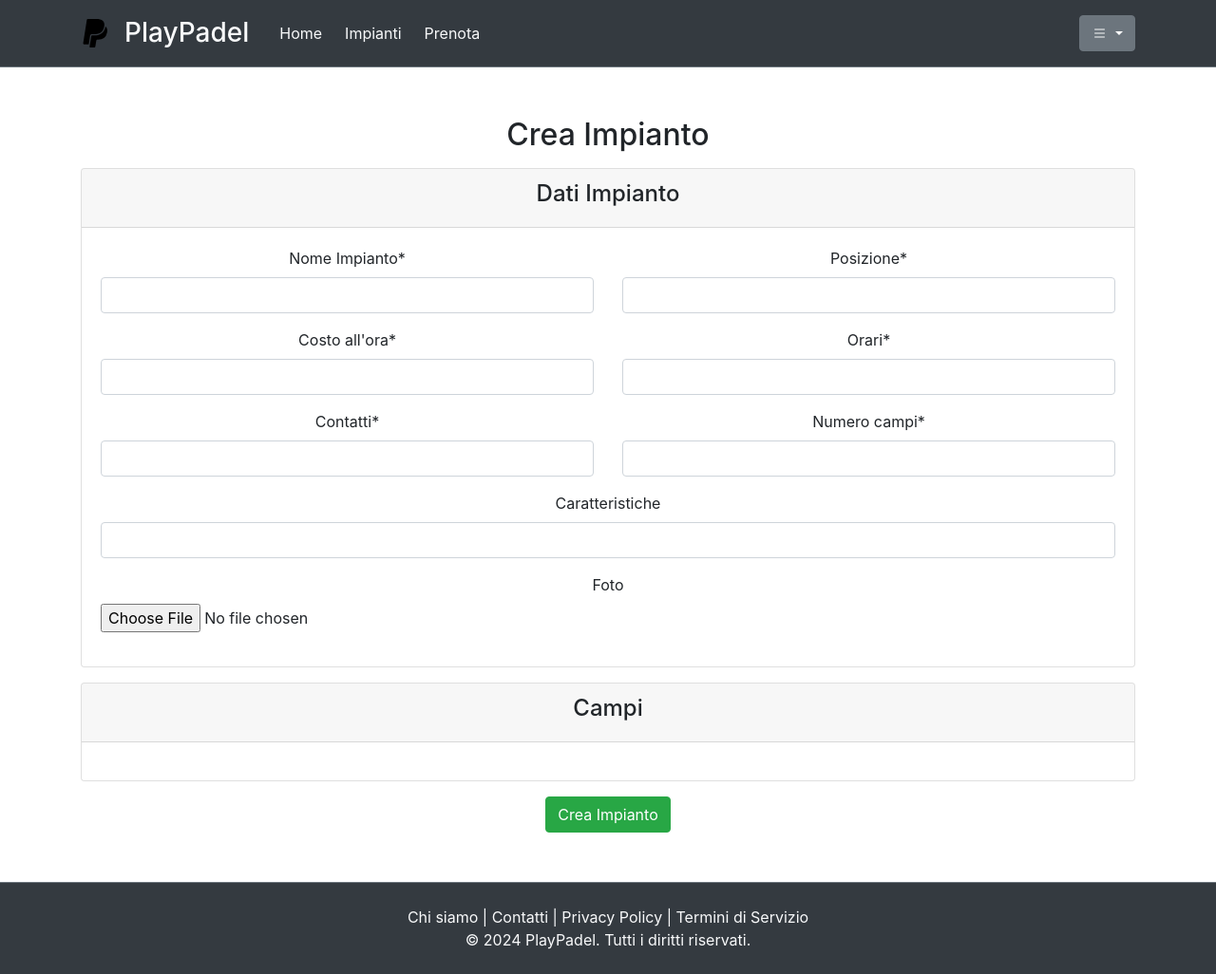
After one commit to giammy02/progTW, a Django app: page /gestore/registra_impianto/ in a window 1280 px wide. The commit adds this page. Shown: the whole page at 95% size. Run offline with Django 4.2, Linux system fonts and the light colour scheme; the visitor is signed in with stand-in values (Sample User, id 1); some libraries are stand-ins or nearby versions.

Commit message:
Finished users SignUp and Impianto/Campi creation

```diff
--- a/playPadel/playPadel/urls.py
+++ b/playPadel/playPadel/urls.py
@@ -23,7 +23,7 @@ urlpatterns = [
     path('accounts/login/', website.MyLoginView.as_view(), name='login'),
     path('accounts/logout/', website.logout_request, name='logout'),
     path('accounts/signup/', website.SignUpView.as_view(), name='registrati'),
-    path('accounts/signup/cliente/', cliente.ClienteSignUpView.as_view(), name='registra_cliente'),
-    path('accounts/signup/gestore/', gestore.GestoreSignUpView.as_view(), name='registra_gestore'),
+    path('accounts/signup/cliente/', cliente.registrazione_cliente, name='registra_cliente'),
+    path('accounts/signup/gestore/', gestore.registrazione_gestore, name='registra_gestore'),
     path('admin/', admin.site.urls),
 ]
--- a/playPadel/templates/playPadel/base.html
+++ b/playPadel/templates/playPadel/base.html
@@ -35,14 +35,14 @@
                             </button>
                             <div class="dropdown-menu dropdown-menu-right" aria-labelledby="dropdownMenu">
                                 <h6 class="dropdown-header">Accesso effettuato come <strong>{{ user.username }}</strong></h6>
-                                {% if user.is_cliente %}
+                                {% if user.is_staff %}
+                                    <a href="{% url 'website:gestore:dashboard_gestore' %}" class="dropdown-item">Dashboard & Impianto</a>
+                                    <a href="{% url 'website:gestore:modifica_gestore' %}" class="dropdown-item">Modifica dati</a>
+                                    <a href="{% url 'website:gestore:modifica_impianto_gestore' %}" class="dropdown-item">Modifica impianto</a>
+                                {% elif user.is_cliente %}
                                     <a href="{% url 'website:cliente:dashboard_cliente' %}" class="dropdown-item">Dashboard & Storico</a>
                                     <a href="{% url 'website:cliente:modifica_cliente' %}" class="dropdown-item">Modifica dati</a>
                                     <a href="{% url 'website:cliente:prenotazioni_cliente' %}" class="dropdown-item">Prenotazioni</a>
-                                {% elif user.is_staff %}
-                                    <a href="{% url 'website:gestore:dashboard_gestore' %}" class="dropdown-item">Dashboard & Impianto</a>
-                                    <a href="{% url 'website:gestore:modifica_gestore' %}" class="dropdown-item">Modifica dati</a>
-                                    <a href="{% url 'website:gestore:modifica_impianto_gestore' %}" class="dropdown-item">Modifica impianto</a>
                                 {% endif %}
                                 <div class="dropdown-divider"></div>
                                 <a href="{% url 'logout' %}" class="dropdown-item">Esci</a>
--- a/playPadel/website/forms.py
+++ b/playPadel/website/forms.py
@@ -1,32 +1,76 @@
 from django import forms
 from django.contrib.auth.forms import UserCreationForm
+from django.forms import inlineformset_factory
 
 from .models import *
 
 
-class ClienteSignUpForm(UserCreationForm):
+# Form per username e password valido per entrambi i tipi di user
+class UserSignUpForm(UserCreationForm):
     class Meta(UserCreationForm.Meta):
         model = Users
 
-    def save(self, commit=True):
-        user = super().save(commit=False)
-        user.is_cliente = True
-        if commit:
-            user.save()
-        return user
+
+# Seconda colonna del form per nome, cognome ed email (valido per entrambi gli user)
+class Step2UserForm(forms.ModelForm):
+    first_name = forms.CharField(required=True, label="Nome")
+    last_name = forms.CharField(required=True, label="Cognome")
+    email = forms.EmailField(required=True, label="Email")
+
+    class Meta:
+        model = Users
+        fields = ['first_name', 'last_name', 'email']
 
 
-class GestoreSignUpForm(UserCreationForm):
-    class Meta(UserCreationForm.Meta):
-        model = Users
+# Form specifico per Cliente per impostare foto profilo
+class ClienteForm(forms.ModelForm):
 
-    def save(self, commit=True):
-        user = super().save(commit=False)
-        user.is_staff = True
-        if commit:
-            user.save()
-        return user
+    class Meta:
+        model = Cliente
+        fields = ['foto']
 
+
+# Form specifico per Gestore per impostare foto profilo
+class GestoreForm(forms.ModelForm):
+
+    class Meta:
+        model = Gestore
+        fields = ['foto']
+
+
+# Form per la creazione di un nuovo impianto
+class ImpiantoForm(forms.ModelForm):
+
+    class Meta:
+        model = Impianto
+        fields = ['nome', 'foto', 'numero_campi', 'posizione', 'orari', 'prezzi', 'contatti', 'caratteristiche']
+        widgets = {
+            'nome': forms.TextInput(attrs={'class': 'form-control'}),
+            'foto': forms.FileInput(attrs={'class': 'form-control-file'}),
+            'numero_campi': forms.NumberInput(attrs={'class': 'form-control', 'min': 1}),
+            'posizione': forms.TextInput(attrs={'class': 'form-control'}),
+            'orari': forms.TextInput(attrs={'class': 'form-control', 'label': 'Costo orario'}),
+            'prezzi': forms.TextInput(attrs={'class': 'form-control'}),
+            'contatti': forms.TextInput(attrs={'class': 'form-control'}),
+            'caratteristiche': forms.TextInput(attrs={'class': 'form-control'})
+        }
+
+
+class CampoForm(forms.ModelForm):
+    TIPI_CAMPO = [
+        ('Indoor', 'Indoor'),
+        ('Outdoor', 'Outdoor'),
+    ]
+
+    tipologia = forms.ChoiceField(choices=TIPI_CAMPO, widget=forms.Select(attrs={'class': 'form-control'}))
+
+    class Meta:
+        model = Campo
+        fields = ['numero', 'tipologia']
+
+    def __init__(self, *args, **kwargs):
+        super(CampoForm, self).__init__(*args, **kwargs)
+        self.fields['numero'].widget.attrs['readonly'] = True
 
 class EditClienteForm(forms.ModelForm):
     old_password = forms.CharField(
@@ -47,10 +91,9 @@ class EditClienteForm(forms.ModelForm):
 
     class Meta:
         model = Cliente
-        fields = ['user', 'eta', 'foto']
+        fields = ['user', 'foto']
         widgets = {
             'user': forms.TextInput(attrs={'class': 'form-control'}),
-            'eta': forms.NumberInput(attrs={'class': 'form-control'}),
             'foto': forms.ClearableFileInput(attrs={'class': 'form-control-file'}),
         }
 
@@ -81,19 +124,17 @@ class UserForm(forms.ModelForm):
 
 
 class PrenotazioneForm(forms.ModelForm):
-
     class Meta:
         model = Prenotazione
         fields = ['data']
         widgets = {'data': forms.DateInput(attrs={
-                'class': 'form-control',
-                'type': 'date',
-            }),
+            'class': 'form-control',
+            'type': 'date',
+        }),
         }
 
 
 class CercaDisponibilita(forms.ModelForm):
-
     class Meta:
         model = Prenotazione
         fields = ['data']
--- /dev/null
+++ b/playPadel/website/templates/gestore/crea_impianto.html
@@ -0,0 +1,94 @@
+{% extends "playPadel/base.html" %}
+
+{% load crispy_forms_tags %}
+{% load crispy_forms_filters %}
+
+{% block title %} PlayPadel - Modifica dati {% endblock %}
+
+{% block content %}
+
+    <section class="section py-1" style="min-height: 83vh;">
+        <div class="container bg-white text-black text text-center py-5">
+            <div class="col-md-12 text-center">
+                <h2>Crea Impianto</h2>
+            </div>
+            <form method="POST" enctype="multipart/form-data">
+                {% csrf_token %}
+
+                <div class="card my-3">
+                    <div class="card-header">
+                        <h4>Dati Impianto</h4>
+                    </div>
+                    <div class="card-body">
+                        <div class="row">
+                            <div class="col-md-6">
+                                <div class="form-group">
+                                    <label for="nome">Nome Impianto*</label>
+                                    {{ impianto_form.nome }}
+                                </div>
+                            </div>
+                            <div class="col-md-6">
+                                <div class="form-group">
+                                    {{ impianto_form.posizione|as_crispy_field }}
+                                </div>
+                            </div>
+                        </div>
+                        <div class="row">
+                            <div class="col-md-6">
+                                <div class="form-group">
+                                    <label for="prezzi">Costo all'ora*</label>
+                                    {{ impianto_form.prezzi }}
+                                </div>
+                            </div>
+                            <div class="col-md-6">
+                                <div class="form-group">
+                                    {{ impianto_form.orari|as_crispy_field }}
+                                </div>
+                            </div>
+                        </div>
+                        <div class="row">
+                            <div class="col-md-6">
+                                <div class="form-group">
+                                    {{ impianto_form.contatti|as_crispy_field }}
+                                </div>
+                            </div>
+                            <div class="col-md-6">
+                                <div class="form-group">
+                                    {{ impianto_form.numero_campi|as_crispy_field }}
+                                </div>
+                            </div>
+                        </div>
+                        <div class="form-group">
+                            {{ impianto_form.caratteristiche|as_crispy_field }}
+                        <div class="form-group mt-3">
+                            {{ impianto_form.foto|as_crispy_field }}
+                        </div>
+                        </div>
+                    </div>
+                </div>
+
+                <div class="card mb-3">
+                    <div class="card-header">
+                        <h4>Campi</h4>
+                    </div>
+                    <div class="card-body">
+                        {{ campo_formset.management_form }}
+                        {% for form in campo_formset %}
+                            <div class="form-row mb-2">
+                                <div class="form-group col-md-6">
+                                    {{ form.numero|as_crispy_field }}
+                                </div>
+                                <div class="form-group col-md-6">
+                                    {{ form.tipologia|as_crispy_field }}
+                                </div>
+                            </div>
+                        {% endfor %}
+                    </div>
+                </div>
+
+                <button type="submit" class="btn btn-success">Crea Impianto</button>
+            </form>
+        </div>
+    </section>
+
+{% endblock %}
--- a/playPadel/website/templates/gestore/dashboard_gestore.html
+++ b/playPadel/website/templates/gestore/dashboard_gestore.html
@@ -137,7 +137,7 @@
             </div>
             <div class="row mt-5">
                 <i class="bi bi-newspaper mr-3" style="font-size: 1.3rem"></i><h4>News Impianto</h4>
-                <div class="col-md-12">
+                <div class="col-md-12 mt-2">
                     <ul class="list-group list-group-flush">
                         {% for n in news %}
                             <li class="list-group-item">
@@ -173,7 +173,7 @@
                 {% else %}
                     <span class="badge badge-primary ml-3 my-auto">0</span>
                 {% endif %}
-                <div class="col-md-12">
+                <div class="col-md-12 mt-2">
                     <ul class="list-group list-group-flush">
                         {% for p in prenotazioni_clienti %}
                             <li class="list-group-item">
--- a/playPadel/website/templates/gestore/modifica_gestore.html
+++ b/playPadel/website/templates/gestore/modifica_gestore.html
@@ -7,7 +7,7 @@
     <section class="section py-1" style="min-height: 83vh;">
         <div class="container bg-white text-black text text-center py-5">
             <div class="row align-items-center">
-                {% if pre_url == dashboard_url %}
+                {% if pre_url == dashboard_url or pre_url == modifica_url %}
                     <div class="col-md-2 text-left">
                         <a href="{% url 'website:gestore:dashboard_gestore' %}" class="btn btn-outline-dark" data-toggle="tooltip" data-placement="top" title="Torna alla dashboard">
                             <i class="bi bi-arrow-left mr-2"></i>Dashboard
--- a/playPadel/website/templates/gestore/modifica_impianto.html
+++ b/playPadel/website/templates/gestore/modifica_impianto.html
@@ -7,7 +7,7 @@
     <section class="section py-1" style="min-height: 83vh;">
         <div class="container bg-white text-black text text-center py-5">
             <div class="row align-items-center">
-                {% if pre_url == dashboard_url %}
+                {% if pre_url == dashboard_url or pre_url == m_impianto_url %}
                     <div class="col-md-2 text-left">
                         <a href="{% url 'website:gestore:dashboard_gestore' %}" class="btn btn-outline-dark" data-toggle="tooltip" data-placement="top" title="Torna alla dashboard">
                             <i class="bi bi-arrow-left mr-2"></i>Dashboard
--- a/playPadel/website/urls.py
+++ b/playPadel/website/urls.py
@@ -17,16 +17,17 @@ urlpatterns = [
     ], 'website'), namespace='website')),
 
     path('cliente/', include(([
-        path('registrati/', cliente.ClienteSignUpView.as_view(), name='registra_cliente'),
+        path('registrati/', cliente.registrazione_cliente, name='registra_cliente'),
         path('dashboard/', cliente.dashboardCliente, name='dashboard_cliente'),
         path('prenotazioni/', cliente.prenotazioniCliente, name='prenotazioni_cliente'),
         path('modifica/', cliente.modificaCliente, name='modifica_cliente'),
     ], 'cliente'), namespace='cliente')),
 
     path('gestore/', include(([
-        path('registrati/', gestore.GestoreSignUpView.as_view(), name='registra_gestore'),
+        path('registrati/', gestore.registrazione_gestore, name='registra_gestore'),
         path('dashboard/', gestore.dashboardGestore, name='dashboard_gestore'),
         path('modifica/', gestore.modificaGestore, name='modifica_gestore'),
+        path('registra_impianto/', gestore.crea_impianto, name='crea_impianto_gestore'),
         path('modifica_impianto/', gestore.modificaImpianto, name='modifica_impianto_gestore'),
     ], 'gestore'), namespace='gestore')),
 ]
--- a/playPadel/website/views/gestore.py
+++ b/playPadel/website/views/gestore.py
@@ -1,24 +1,120 @@
 from datetime import datetime
 
-from django.contrib.auth import login
-from django.shortcuts import redirect, get_object_or_404
+from django.contrib import messages
+from django.forms import inlineformset_factory
+from django.shortcuts import redirect
 from django.contrib.auth.decorators import login_required
 from django.shortcuts import render
-from django.views.generic import CreateView
+from django.template.defaultfilters import slugify
 
-from ..forms import GestoreSignUpForm
+from ..forms import UserSignUpForm, Step2UserForm, GestoreForm, ImpiantoForm, CampoForm
 from ..models import *
 
 
-class GestoreSignUpView(CreateView):
-    model = Gestore
-    form_class = GestoreSignUpForm
-    template_name = 'registration/signup_form.html'
+def registrazione_gestore(request):
+    user_type = 'gestore'
 
-    def form_valid(self, form):
-        user = form.save()
-        login(self.request, user)
-        return redirect('homepage.html')
+    if request.method == 'POST':
+        user_form = UserSignUpForm(request.POST)
+        user_form2 = Step2UserForm(request.POST)
+        gestore_form = GestoreForm(request.POST, request.FILES)
+
+        if user_form.is_valid() and user_form2.is_valid() and gestore_form.is_valid():
+            # Salva l'utente
+            user = user_form.save(commit=False)
+            user.is_staff = True
+            user.save()
+
+            user.first_name = user_form2.cleaned_data['first_name']
+            user.last_name = user_form2.cleaned_data['last_name']
+            user.email = user_form2.cleaned_data['email']
+            user.save()
+
+            gestore = gestore_form.save(commit=False)
+            gestore.user = user
+            gestore.save()
+
+            messages.info(request, "Registrazione avvenuta! Proseguire con il login per creare l'impianto")
+            return redirect('website:gestore:crea_impianto_gestore')
+        else:
+            messages.error(request, 'Si è verificato un errore durante la fase di registrazione!')
+    else:
+        user_form = UserSignUpForm()
+        user_form2 = Step2UserForm()
+        gestore_form = GestoreForm()
+
+    return render(request, 'registration/signup_form.html', {
+        'user_type': user_type,
+        'user_form': user_form,
+        'user_form2': user_form2,
+        'user_form3': gestore_form
+    })
+
+@login_required
+def crea_impianto(request):
+    if request.method == 'POST':
+        if 'impianto_id' in request.session:
+            # Fase 2: Impianto già creato procedo con la creazione dei campi
+            impianto_id = request.session['impianto_id']
+            impianto = Impianto.objects.get(id=impianto_id)
+
+            numero_campi = impianto.numero_campi
+            CampoFormSet = inlineformset_factory(
+                Impianto, Campo, form=CampoForm, extra=numero_campi, can_delete=False
+            )
+            campo_formset = CampoFormSet(request.POST, instance=impianto)
+
+            if campo_formset.is_valid():
+                campi = campo_formset.save(commit=False)
+                for idx, campo in enumerate(campi, start=1):
+                    campo.numero = idx  # Imposta il numero progressivo del campo
+                    campo.save()
+
+                del request.session['impianto_id']
+                messages.success(request, 'Impianto creato con successo!')
+                return redirect('website:homepage')
+
+        else:
+            # Fase 1: Creazione impianto
+            impianto_form = ImpiantoForm(request.POST, request.FILES)
+
+            if impianto_form.is_valid():
+                impianto = impianto_form.save(commit=False)
+                impianto.gestore_id = request.user.pk
+                impianto.slug = slugify(impianto.nome)
+                impianto.save()
+
+                request.session['impianto_id'] = impianto.id
+
+                return redirect('website:gestore:crea_impianto_gestore')
+
+    else:
+        if 'impianto_id' in request.session:
+            # Fase 2: Visualizzazione del formset per i campi
+            impianto_id = request.session['impianto_id']
+            impianto = Impianto.objects.get(id=impianto_id)
+
+            # Numero di campi basato sul form dell'impianto
+            numero_campi = impianto.numero_campi
+            CampoFormSet = inlineformset_factory(Impianto, Campo, form=CampoForm, extra=numero_campi, can_delete=False)
+            campo_formset = CampoFormSet(instance=impianto)
+
+            for idx, form in enumerate(campo_formset.forms, start=1):
+                form.fields['numero'].initial = idx  # Imposta il numero progressivo
+                form.fields['numero'].widget.attrs['readonly'] = True  # Rendi il campo non modificabile
+
+            impianto_form = ImpiantoForm(instance=impianto)
+            for field in impianto_form.fields.values():
+                field.widget.attrs['disabled'] = True
+        else:
+            # Fase 1: Visualizzazione del form per l'impianto
+            impianto_form = ImpiantoForm()
+            campo_formset = None  # Il formset non è ancora necessario
+
+    return render(request, 'gestore/crea_impianto.html', {
+        'impianto_form': impianto_form,
+        'campo_formset': campo_formset,
+    })
 
 
 @login_required
@@ -45,10 +141,13 @@ def modificaGestore(request):
     user = request.user
     pre_url = request.META.get('HTTP_REFERER')
     d_url = request.build_absolute_uri('/gestore/dashboard/')
+    m_url = request.build_absolute_uri('/gestore/modifica/')
+
     context = {
         'user': user,
         'pre_url': pre_url,
-        'dashboard_url': d_url
+        'dashboard_url': d_url,
+        'modifica_url': m_url
     }
     return render(request, 'gestore/modifica_gestore.html', context)
 
@@ -57,9 +156,12 @@ def modificaImpianto(request):
     user = request.user
     pre_url = request.META.get('HTTP_REFERER')
     d_url = request.build_absolute_uri('/gestore/dashboard/')
+    m_url = request.build_absolute_uri('/gestore/modifica_impianto/')
+
     context = {
         'user': user,
         'pre_url': pre_url,
-        'dashboard_url': d_url
+        'dashboard_url': d_url,
+        'm_impianto_url': m_url
     }
     return render(request, 'gestore/modifica_impianto.html', context)
--- a/playPadel/website/views/website.py
+++ b/playPadel/website/views/website.py
@@ -105,12 +105,14 @@ class Prenota(ListView):
     model = Impianto
     template_name = "website/prenota.html"
 
+    '''
     def get_queryset(self):
         query = self.request.GET.get("q")
         object_list = Impianto.objects.filter(
             Q(nome__icontains=query) | Q(caratteristiche__icontains=query)
         )
         return object_list
+    '''
 
 
 def conferma_prenotazione(request, slug):
```
Also changed, not shown: playPadel/templates/registration/signup_form.html (+59 -10 lines), playPadel/website/models.py (+4 -6 lines), playPadel/website/templates/cliente/dashboard_cliente.html (+9 -4 lines), playPadel/website/templates/cliente/modifica_cliente.html (+1 -6 lines), playPadel/website/views/cliente.py (+40 -11 lines), playPadel/static/img/media/sporting_club_dYvNCU5.jpg (added), playPadel/website/migrations/0016_remove_cliente_eta.py (added).
